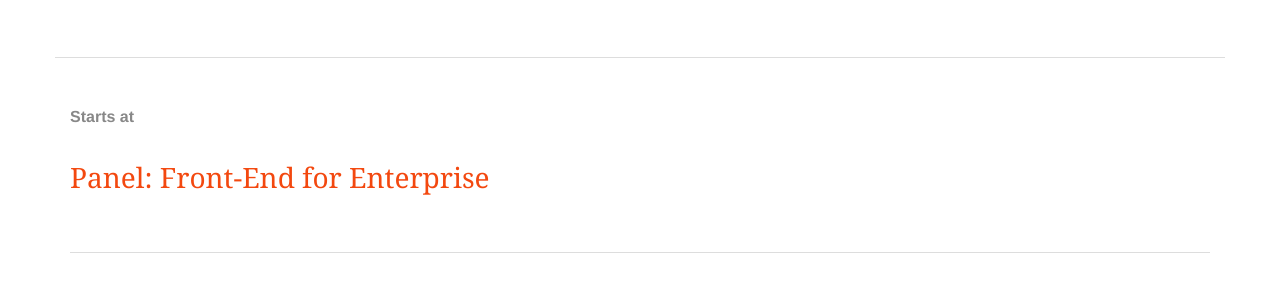
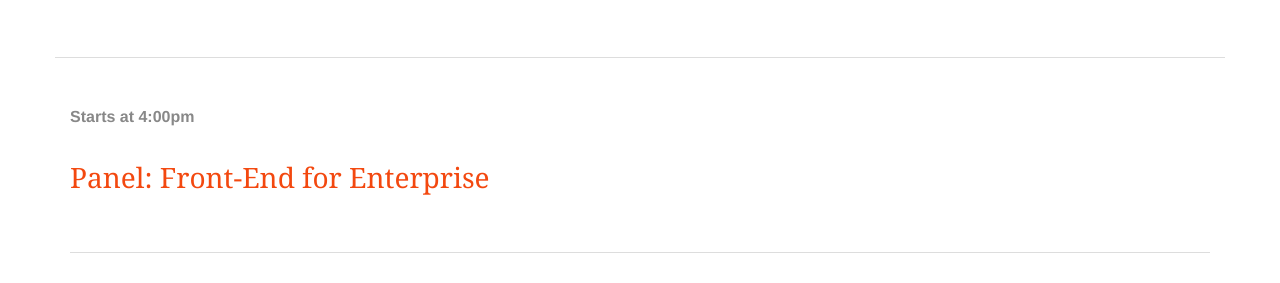
Before and after one commit to queencityacademy/webafternoon.com, a Jekyll site: the page built from _posts/speakers/2014-12-05-panel-fed.md, in a window 1280 px wide. Shown: the part 283-566 px from the top of the page. Built offline with Jekyll 4.4.1, drawn with Linux system fonts in a browser that asks for light colours; nearby versions of some CDN libraries; Markdown is read by kramdown in place of the engine named in the settings.

Commit message:
Really fixed the start time

```diff
--- a/_layouts/speaker.html
+++ b/_layouts/speaker.html
@@ -27,7 +27,7 @@ layout: thin
 
 <div class="talk-info">
   <div class="timeslot">
-    <p class="start-time">Starts at {{ speaker.talk-start-time }}</p>
+    <p class="start-time">Starts at {{ page.talk-start-time }}</p>
   </div>
   <h3>{{ page.talk-title }}</h3>
   <div class="talk-description">
```
